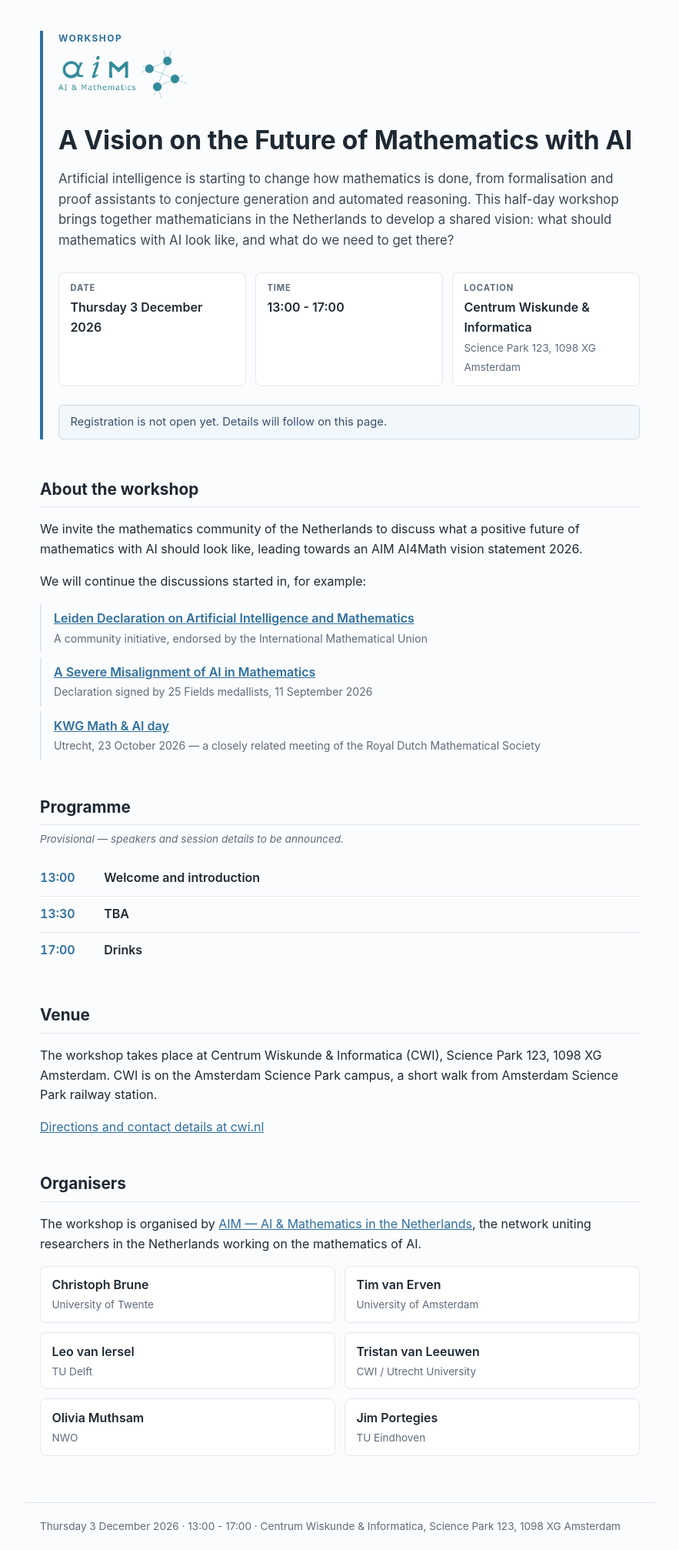
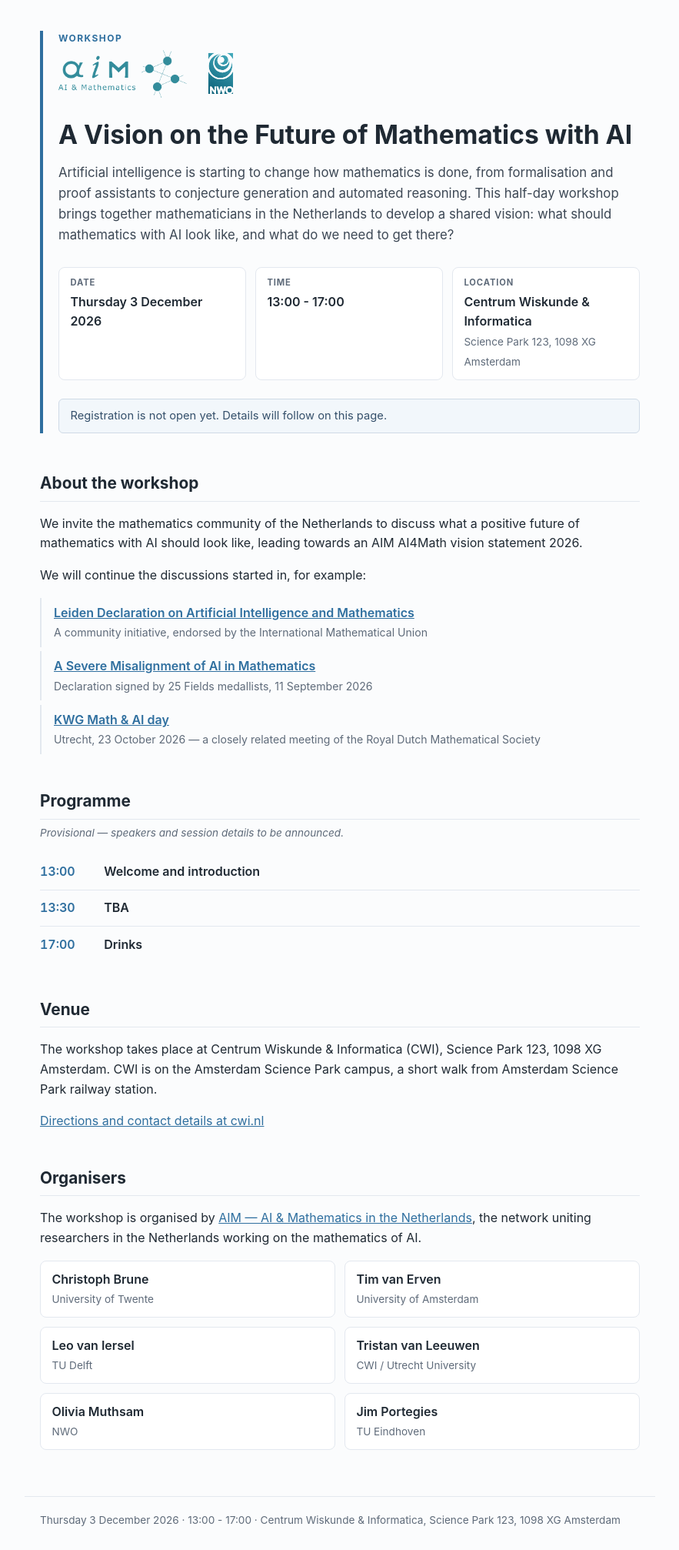
Before and after one commit to ai4mathnl/ai4mathnl.github.io, a Jekyll site: the page built from index.html, in a window 1280 px wide. Shown: the whole page at 77% size, without its empty margins (198-1081 px from the left). Built offline with Jekyll 4.4.1, drawn with Linux system fonts in a browser that asks for light colours.

Commit message:
Add the NWO logo beside AIM's in the hero
Use the teal mark from nwo.nl's header rather than its footer variant,
which is white on transparent and would vanish on this background. The
NWO mark is a tall block rather than a wordmark, so matching the AIM
logo's height rather than its width is what makes the two read as peers.

Co-Authored-By: Claude Opus 5 <noreply@anthropic.com>

```diff
--- a/_config.yml
+++ b/_config.yml
@@ -27,6 +27,13 @@ organiser:
   url: "https://aimath.nl"
   logo: "/assets/img/aim-logo.png"
 
+# A second logo in the hero. Name and URL live here with the organiser's.
+partner:
+  name: "NWO"
+  full_name: "Dutch Research Council (NWO)"
+  url: "https://www.nwo.nl/"
+  logo: "/assets/img/nwo-logo.svg"
+
 plugins:
   - jekyll-seo-tag
 
--- a/assets/css/style.css
+++ b/assets/css/style.css
@@ -47,12 +47,25 @@ a:hover { color: var(--accent-dark); }
 
 /* Organiser mark: the logo alone carries the attribution, so its alt text is
    what anyone with images off or a screen reader gets. */
-.hero__organiser {
-  display: inline-block;
+.hero__logos {
+  display: flex;
+  align-items: center;
+  gap: 1.6rem;
   margin: 0 0 1.75rem;
 }
 
+.hero__organiser,
+.hero__partner { display: inline-block; }
+
 .hero__organiser img {
+  width: auto;
+  height: 62px;
+  display: block;
+}
+
+/* The NWO mark is a tall block rather than a wordmark; matched to the AIM
+   logo's height it reads as a peer rather than a footnote. */
+.hero__partner img {
   width: auto;
   height: 62px;
   display: block;
--- a/index.html
+++ b/index.html
@@ -4,9 +4,14 @@ layout: default
 
 <header class="hero">
   <p class="hero__kicker">Workshop</p>
-  <a class="hero__organiser" href="{{ site.organiser.url }}">
-    <img src="{{ site.organiser.logo | relative_url }}" alt="{{ site.organiser.full_name }}" width="523" height="194">
-  </a>
+  <p class="hero__logos">
+    <a class="hero__organiser" href="{{ site.organiser.url }}">
+      <img src="{{ site.organiser.logo | relative_url }}" alt="{{ site.organiser.full_name }}" width="523" height="194">
+    </a>
+    <a class="hero__partner" href="{{ site.partner.url }}">
+      <img src="{{ site.partner.logo | relative_url }}" alt="{{ site.partner.full_name }}" width="53" height="90">
+    </a>
+  </p>
   <h1 class="hero__title">{{ site.title }}</h1>
   <p class="hero__lead">
     Artificial intelligence is starting to change how mathematics is done, from
```
Also changed, not shown: assets/img/nwo-logo.svg (added).
